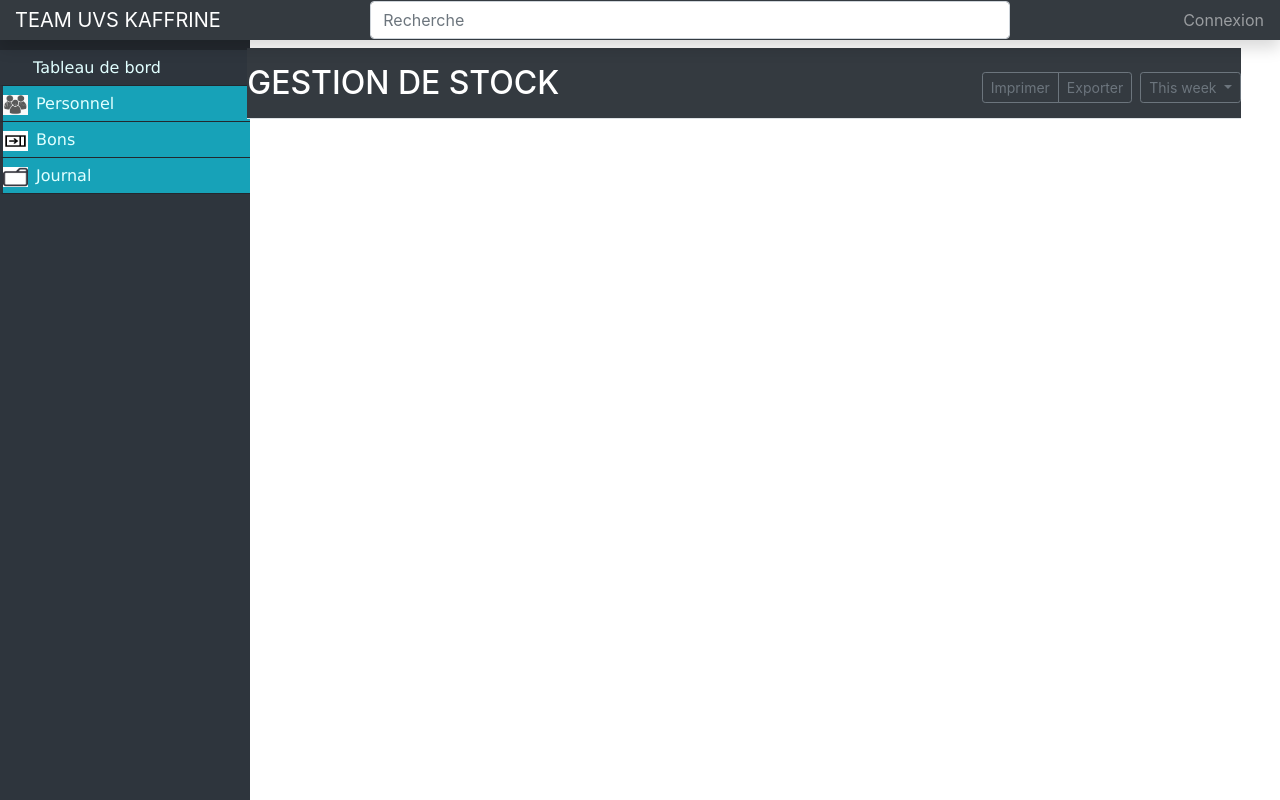
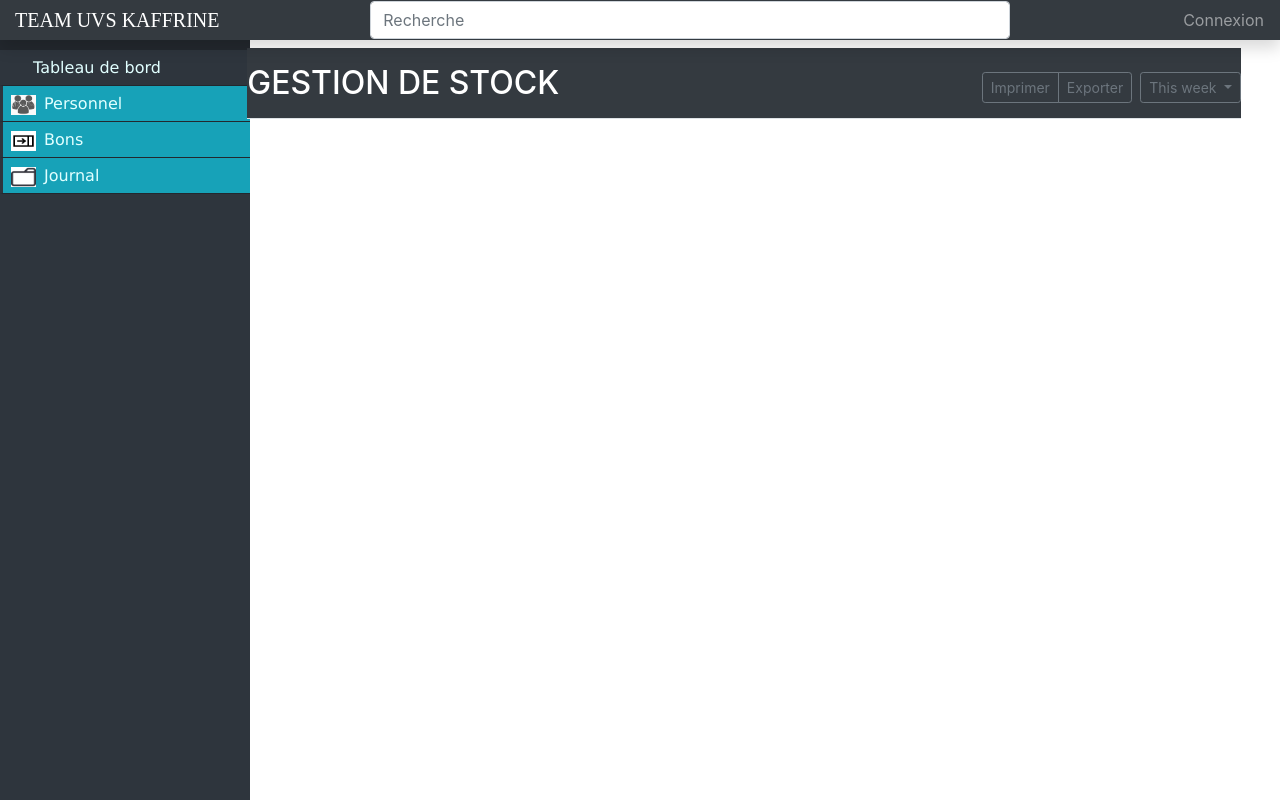
Before and after one commit to kalisto11/gestock, a PHP site: page /default.php in a window 1280 px wide. Run offline with PHP 8.4, Linux system fonts and the light colour scheme; data that the repository does not hold is empty; some libraries are stand-ins or nearby versions.

Commit message:
ajoute du Desing

```diff
--- a/public/css/style.css
+++ b/public/css/style.css
@@ -1,4 +1,6 @@
-
+#logo{
+  font-family: Algerian, Calibri sans-serif;
+}
 .bd-placeholder-img {
     font-size: 1.125rem;
     text-anchor: middle;
@@ -36,8 +38,9 @@ th, td{
 th{
     font-weight: bold;
     font-size: 20px;
-    background-color:rgb(133, 135, 138);
+    background-color:rgb(150, 146, 146);
     color: #fff;
+
 
 }
 
--- a/public/default.php
+++ b/public/default.php
@@ -17,7 +17,7 @@
     <body>
         <!-- BARRE DU LOGO ET ZONE DE RECHERCHE -->
         <nav class="navbar navbar-dark fixed-top bg-dark flex-md-nowrap p-0 shadow">
-                <a class="navbar-brand col-sm-3 col-md-2 mr-0" href="#">TEAM UVS KAFFRINE</a>
+                <a class="navbar-brand col-sm-3 col-md-2 mr-0" id="logo" href="#">TEAM UVS KAFFRINE</a>
                 <input class="form-control form-control-dark w-50" type="text" placeholder="Recherche" aria-label="Search">
             <ul class="navbar-nav px-3">
                 <li class="nav-item text-nowrap">
@@ -42,22 +42,22 @@
                             </a>
                         </li>
                         <li  data-toggle="collapse" data-target="#personnel" class="collapsed bg-info">
-                            <img src="images/icones/personnel.jpg"class="mr-2">Personnel<span class="arrow"></span>
+                            <img src="images/icones/personnel.jpg"class="mr-2 ml-2">Personnel<span class="arrow"></span>
                         </li>
                         <ul class="sub-menu collapse" id="personnel">
-                            <li><a href="/gestock/personnels/liste"><img src="images/icones/personnel.png" class="mr-2">Agents</a></li>
-                            <li><a href="/gestock/postes/liste">Postes</a></li>
+                            <li><a href="/gestock/personnels/liste"><img src="images/icones/personnel.png" class="mr-2 ml-2 bg-white">Agents</a></li>
+                            <li><a href="/gestock/postes/liste"><img src="images/icones/poste.jpg" class="mr-2 ml-2 bg-white">Postes</a></li>
                         </ul>
                         <li data-toggle="collapse" data-target="#bons" class="collapsed bg-info">
-                            <img src="images/icones/bon.png"class="mr-2 bg-white"></i>Bons<span class="arrow"></span>
+                            <img src="images/icones/bon.png"class="mr-2 ml-2 bg-white"></i>Bons<span class="arrow"></span>
                         </li>
                         <ul class="sub-menu collapse" id="bons">
-                            <li><a href="/gestock/nomarticles/liste"><img src="images/icones/article.png" class="bg-white">Nom des Articles</a></li>
+                            <li><a href="/gestock/nomarticles/liste"><img src="images/icones/article.png" class="bg-white mr-2">Nom des Articles</a></li>
                             <li><a href=""><img src="images/icones/entree.JPG" class="mr-2">Bon d'entrée</a></li>
                             <li><a href=""><img src="images/icones/sortie.JPG" class="mr-2">Bon de sortie</a></li>
                         </ul>
                         <li data-toggle="collapse" data-target="#journal" class="collapsed bg-info">
-                            <img src="images/icones/dossier.png" class="mr-2 bg-white">Journal<span class="arrow"></span>
+                            <img src="images/icones/dossier.png" class="mr-2 ml-2 bg-white">Journal<span class="arrow"></span>
                         </li>
                         <ul class="sub-menu collapse" id="journal">
                             <li><a href=""><img src="images/icones/livre journal.JPG" class="mr-2">Livre Journal</a></li>
--- a/view/personnel/infoagent.php
+++ b/view/personnel/infoagent.php
@@ -11,7 +11,7 @@
     </div>
     <div class="mt-5">
         <p>
-            <a class="btn btn-warning" href="/gestock/personnels/liste">Voir la liste du Personnel</a>
+            <a class="btn btn-warning float-right" href="/gestock/personnels/liste">Voir la liste du Personnel</a>
         </p>
     </div>
 </div>
```
